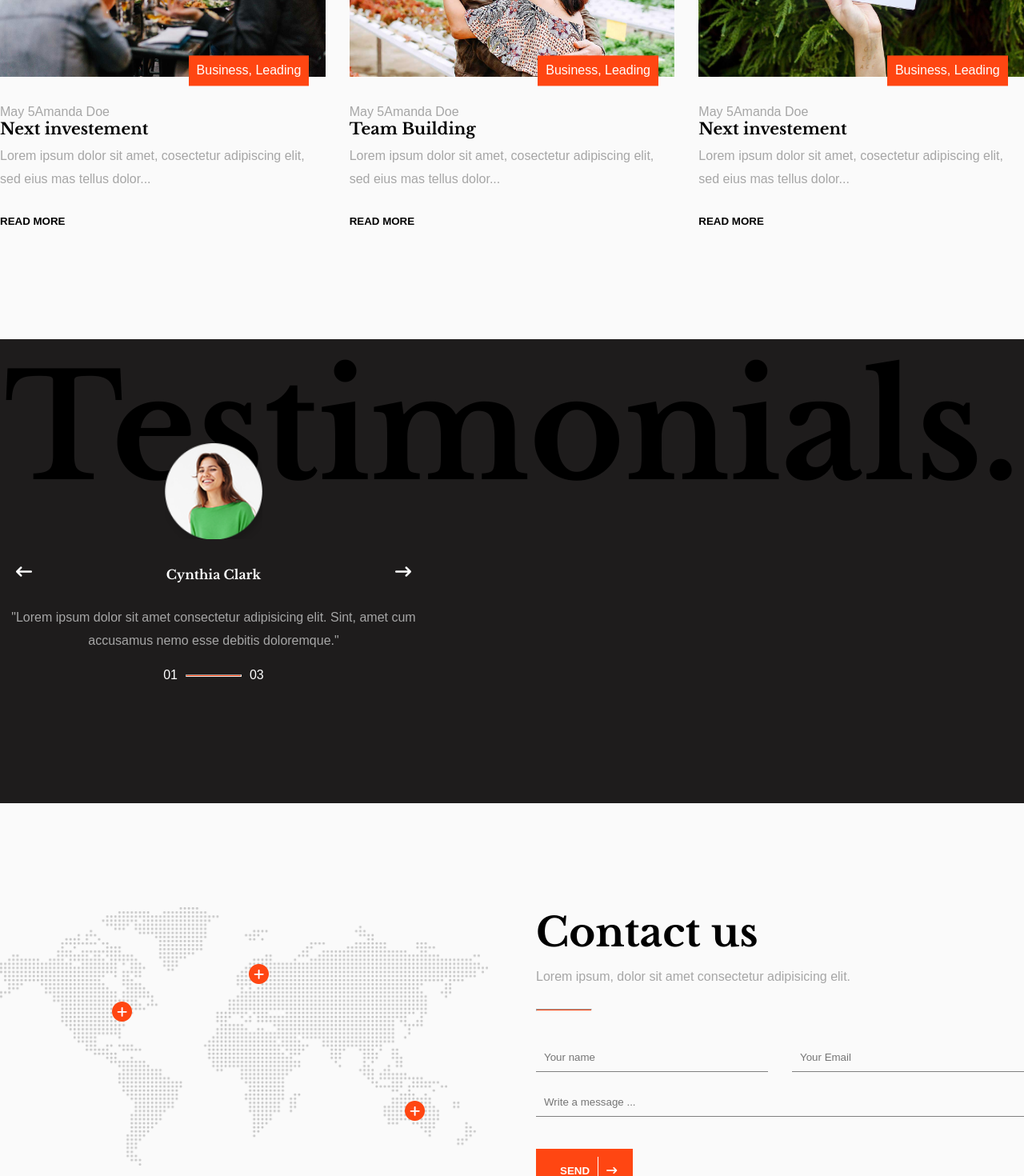
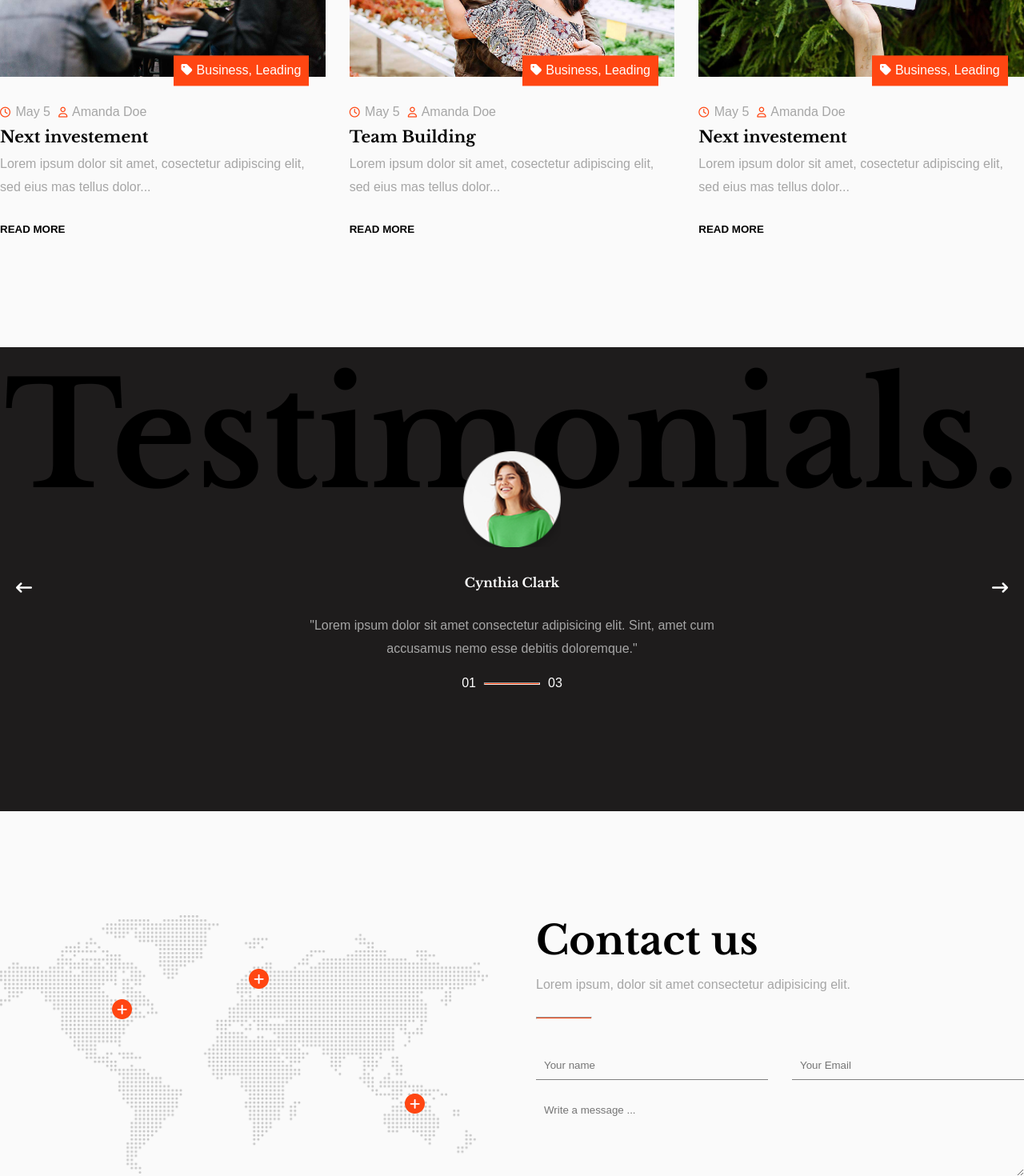
Before and after one commit to albertotaddeucci/proj-html-vuejs, a Vue app: page / in a window 1280 px wide. Shown: the part 4420-5890 px from the top of the page at 80% size. Built offline with nearby package versions, Linux system fonts and the light colour scheme.

Commit message:
fix testimonials e contact

```diff
--- a/src/components/AppContactUs.vue
+++ b/src/components/AppContactUs.vue
@@ -74,7 +74,7 @@ export default {
                         <input type="text" placeholder="Your Email">
 
                     </div>
-                    <input type="text" placeholder="Write a message ...">
+                    <textarea type="textarea" placeholder="Write a message ..."></textarea>
 
                     <button class="cta-secondary"><div>send</div><span><i class="fa-solid fa-arrow-right-long"></i></span></button>
 
@@ -125,17 +125,17 @@ export default {
 
 
                     &.ny{
-                    top: 33%;
+                    top: 25%;
                     left: 23%;
                     }
 
                     &.ln{
-                        top: 20%;
+                        top: 16%;
                         left: 51%;
                     }
 
                     &.mb{
-                        top: 68%;
+                        top: 53%;
                         left: 83%;
                     }
 
@@ -202,6 +202,19 @@ export default {
 
             }
 
+            textarea{
+
+                padding: 30px 10px;
+                padding-bottom: 60px;
+
+                border: 0;
+
+                border-bottom: 1px solid gray ;
+                background-color: transparent;
+
+
+            }
+
             .cta-secondary{
              align-self: start;
              margin-top: 40px;
@@ -216,6 +229,15 @@ export default {
 
         margin-top: 100px ;
 
+        .client{
+            img{
+                &:hover{
+                    cursor: pointer;
+                    filter: invert(39%) sepia(68%) saturate(4370%) hue-rotate(352deg) brightness(100%) contrast(102%);;
+                }
+            }
+        }
+
     }
 }
 
--- a/src/components/AppTestimonials.vue
+++ b/src/components/AppTestimonials.vue
@@ -73,11 +73,6 @@ export default {
                         <div class="name">{{ testimonial.name }}</div>
                         <p>{{ testimonial.quote }}</p>
 
-                    <div class="arrows">
-                        <span @click="this.slideLeft"><i class="fa-solid fa-arrow-left-long"></i></span>
-                        <span @click="this.slideRight"><i class="fa-solid fa-arrow-right-long"></i></span>
-
-                    </div>
 
                         <div class="slider-count">
                             <div>0{{index+1}}</div>
@@ -88,6 +83,11 @@ export default {
                 </div>
             </div>
 
+            <div class="arrows">
+                <span @click="this.slideLeft"><i class="fa-solid fa-arrow-left-long"></i></span>
+                <span @click="this.slideRight"><i class="fa-solid fa-arrow-right-long"></i></span>
+
+            </div>
         </div>
 
 
@@ -118,15 +118,28 @@ export default {
 
     }
 
+
     .container{
         position: relative;
         text-align: center;
 
+        .arrows{
+            position: absolute;
+            top: 290px;
+            left: 0;
+
+            padding-inline: 20px;
+
+            color: white;
+        }
+
         .testimonial-list{
-            position: relative;
 
             .testimonial{
                 position: absolute;
+                top: 0;
+                right: 50%;
+                transform: translate(50%);
 
                 padding-block: 130px;
 
@@ -152,15 +165,6 @@ export default {
                     margin-inline: auto;
                 }
 
-                .arrows{
-                    position: absolute;
-                    top: 50%;
-                    left: 0;
-
-                    padding-inline: 20px;
-
-                    color: white;
-                }
 
                 .slider-count{
                     display: flex;
--- a/src/components/NewsItem.vue
+++ b/src/components/NewsItem.vue
@@ -25,11 +25,11 @@ export default {
 <div class="news">
     <div class="image-news">
         <img :src="news.image" alt="">
-        <div class="tag">{{ news.tag }}</div>
+        <div class="tag"><i class="fa-solid fa-tag"></i>{{ news.tag }}</div>
     </div>
-    <div>
-        <span class="small"> {{news.date}}</span>
-        <span class="small"> {{news.author}}</span>
+    <div class="author">
+        <span class="small"><i class="fa-regular fa-clock"></i> {{news.date}}</span>
+        <span class="small"><i class="fa-regular fa-user"></i> {{news.author}}</span>
     </div>
     <div class="title">
         {{ news.title }}
@@ -50,12 +50,26 @@ export default {
     .image-news{
         position: relative;
         margin-bottom: 35px;
+        i{
+            margin-right: 5px;
+        }
     }
     img{
         width: 100%;
         object-fit: cover;
         display: block;
 
+    }
+
+    .author{
+        display: flex;
+        gap: 10px;
+        margin-bottom: 10px;
+        i{
+            color: $accentColor;
+            font-size: 13px;
+            margin-right: 2px;
+        }
     }
 
     .tag{
```
Lines whose indentation alone changed are shown as unchanged.
